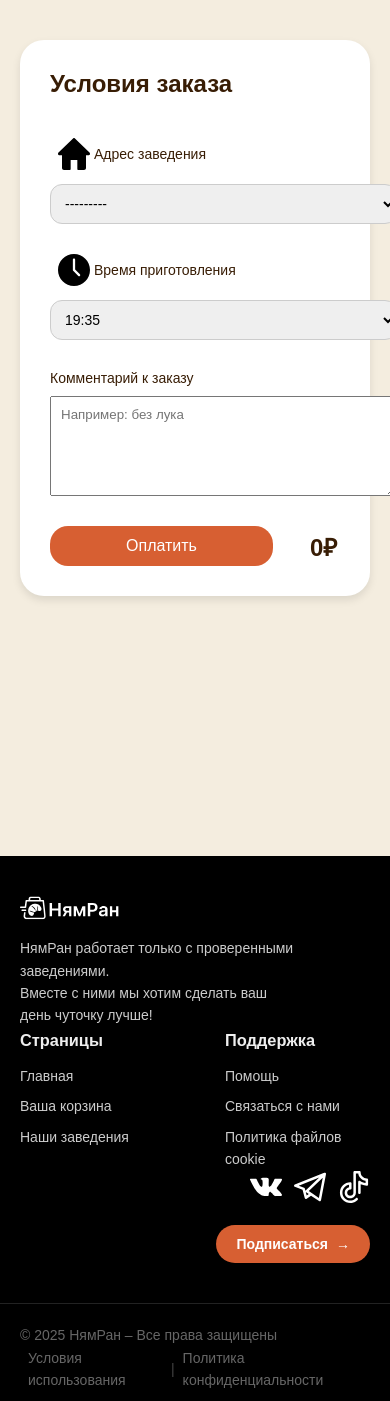
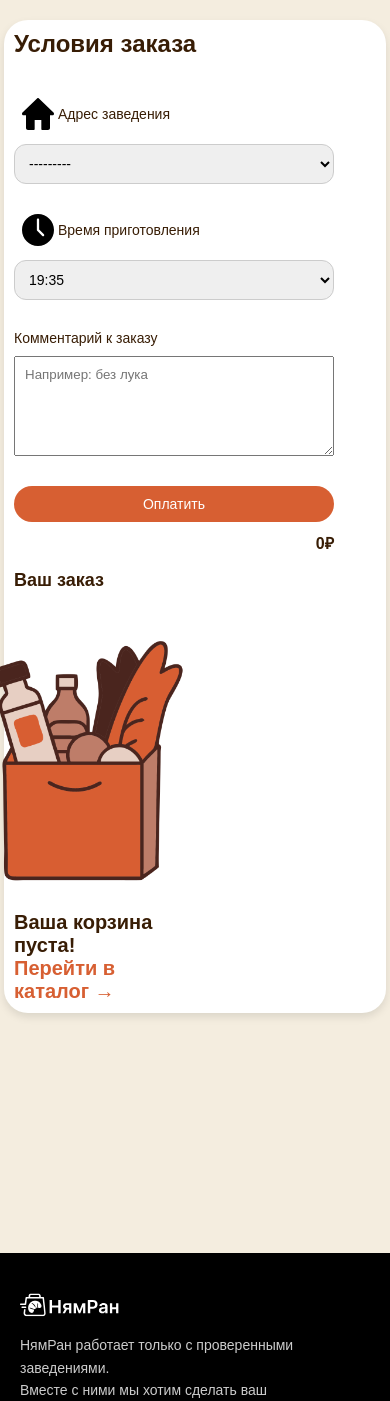
Before and after one commit to SSerov77/web-nyamrun, a Django app: page /orders/create/ in a window 390 px wide; the page is wider, and only the part inside the window is pictured. Shown: the part 100-1501 px from the top of that part. Run offline with Django 5.2, Linux system fonts and the light colour scheme; the visitor is signed in with stand-in values (Sample User, id 1); data comes from the database, SQL or seed files in the repository; data that the repository does not hold is empty; parts of the project's set-up code (start-up, migrations or seed data) failed here and were passed over; some web fonts are replaced.

Commit message:
update syules

```diff
--- a/nyamrun/static/css/orders/order_create.css
+++ b/nyamrun/static/css/orders/order_create.css
@@ -15,9 +15,9 @@ textarea {
 
 .order-container {
     display: flex;
-    gap: 40px;
+    gap: 16px;
     background-color: var(--color-card-bg);
-    padding: 30px;
+    padding: 16px;
     border-radius: 24px;
     max-width: 1440px;
     width: 100%;
@@ -31,7 +31,7 @@ textarea {
     display: flex;
     flex-direction: column;
     gap: 10px;
-    max-width: 500px;
+    max-width: 320px;
 }
 
 .order-form h2 {
@@ -77,7 +77,9 @@ textarea {
 }
 
 .order-summary {
-    width: 500px;
+    width: 560px;
+    box-sizing: border-box;
+    padding-right: 12px;
 }
 
 .order-summary h2 {
@@ -92,6 +94,7 @@ textarea {
     display: flex;
     flex-direction: column;
     gap: 16px;
+    box-sizing: border-box;
 }
 
 .order-items li {
@@ -100,6 +103,10 @@ textarea {
     justify-content: space-between;
     gap: 24px;
     padding: 12px 0;
+    width: 100%;
+    max-width: 100%;
+    overflow: hidden;
+    box-sizing: border-box;
 }
 
 .order-items img {
@@ -192,6 +199,9 @@ textarea {
     color: #222;
     margin-left: 12px;
     white-space: nowrap;
+    overflow: hidden;
+    text-overflow: ellipsis;
+    max-width: 90px;
 }
 
 .checkout {
@@ -233,3 +243,125 @@ textarea {
 .empty-cart a:hover {
     color: var(--color-primary-hover);
 }
+
+.item-controls-row {
+    display: flex;
+    align-items: center;
+    gap: 18px;
+    min-width: 0;
+    max-width: 100%;
+    flex-shrink: 1;
+}
+
+@media (max-width: 1200px) {
+  .order-container {
+    flex-direction: column;
+    align-items: stretch;
+    gap: 24px;
+    padding: 20px;
+  }
+  .order-summary {
+    width: 100%;
+    max-width: 100%;
+  }
+}
+
+@media (max-width: 900px) {
+  .order-page {
+    padding: 20px 4px;
+  }
+  .order-container {
+    flex-direction: column;
+    gap: 16px;
+    padding: 10px;
+    min-width: 0;
+  }
+  .order-summary {
+    width: 100%;
+    max-width: 100%;
+    min-width: 0;
+  }
+  .order-items li {
+    flex-direction: column;
+    align-items: flex-start;
+    gap: 10px;
+    padding: 10px 0;
+  }
+  .order-items img {
+    width: 56px;
+    height: 56px;
+    margin-right: 0;
+    margin-bottom: 4px;
+  }
+  .item-main-info {
+    margin-right: 0;
+    min-width: 0;
+  }
+  .item-controls-row {
+    width: 100%;
+    max-width: 320px;
+    margin-left: 0;
+    margin-top: 8px;
+    gap: 8px;
+    justify-content: flex-start;
+  }
+  .item-quantity {
+    margin-right: 0;
+    min-width: 0;
+    width: auto;
+    justify-content: flex-start;
+  }
+  .item-qty-bg {
+    min-width: 0;
+    padding: 4px 10px;
+    gap: 10px;
+    height: 32px;
+  }
+  .item-price {
+    align-self: center;
+    margin-top: 0;
+    margin-left: 0;
+  }
+}
+
+@media (max-width: 600px) {
+  .order-summary h2 {
+    font-size: 18px;
+  }
+  .order-items img {
+    width: 40px;
+    height: 40px;
+  }
+  .item-title {
+    font-size: 14px;
+  }
+  .item-option {
+    font-size: 11px;
+  }
+  .item-qty-btn {
+    font-size: 16px;
+    width: 24px;
+    height: 24px;
+  }
+  .item-qty {
+    font-size: 13px;
+  }
+  .item-price {
+    font-size: 14px;
+  }
+  .order-footer {
+    flex-direction: column;
+    align-items: stretch;
+    gap: 10px;
+  }
+  .checkout {
+    width: 100%;
+    font-size: 14px;
+    height: 36px;
+  }
+  .total-price {
+    font-size: 16px;
+    margin-left: 0;
+    text-align: right;
+  }
+}
--- a/nyamrun/templates/orders/_order_items.html
+++ b/nyamrun/templates/orders/_order_items.html
@@ -12,6 +12,7 @@
           </div>
         {% endif %}
       </div>
+      <div class="item-controls-row">
         <div class="item-quantity">
           <div class="item-qty-bg">
             <button type="button" class="item-qty-btn minus" data-item-id="{{ item.id }}">−</button>
@@ -20,6 +21,7 @@
           </div>
         </div>
         <span class="item-price" data-item-id="{{ item.id }}">{{ item.get_total_price }}₽</span>
+      </div>
     </li>
   {% endfor %}
 </ul>
```
Also changed, not shown: nyamrun/orders/views.py (+8 -1 lines). Lines whose indentation alone changed are shown as unchanged.
